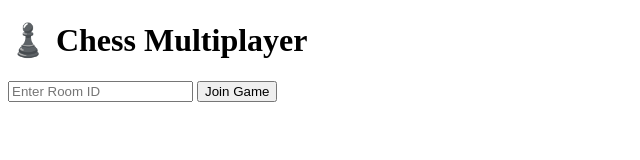
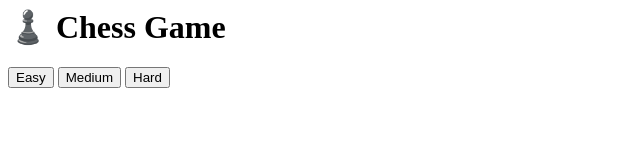
Before and after one commit to anjuai23/anjuai23.github.io, a plain HTML site: page index.html in a window 1280 px wide. Shown: the whole page, without its empty margins (0-640 px from the left). Drawn offline with Linux system fonts and the light colour scheme.

Commit message:
Update index.html

```diff
--- a/index.html
+++ b/index.html
@@ -1,20 +1,11 @@
-<!DOCTYPE html>
-<html>
-<head>
-  <title>Chess Pro</title>
-  <link rel="stylesheet" href="style.css">
-</head>
-<body>
-  <h1>♟️ Chess Multiplayer</h1>
+<h1>♟️ Chess Game</h1>
 
-  <input type="text" id="roomId" placeholder="Enter Room ID">
-  <button onclick="joinGame()">Join Game</button>
+<button onclick="startGame('easy')">Easy</button>
+<button onclick="startGame('medium')">Medium</button>
+<button onclick="startGame('hard')">Hard</button>
 
-  <script>
-    function joinGame() {
-      const room = document.getElementById("roomId").value;
-      window.location.href = `game.html?room=${room}`;
-    }
-  </script>
-</body>
-</html>
+<script>
+function startGame(level){
+  window.location.href = "game.html?level=" + level;
+}
+</script>
```
